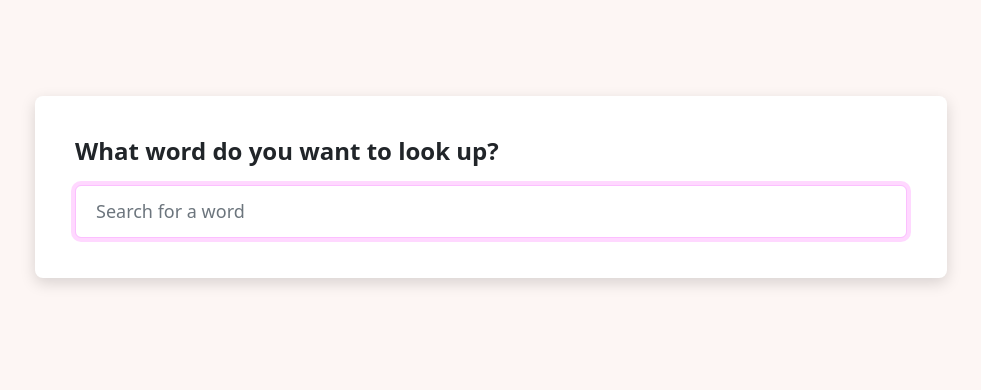
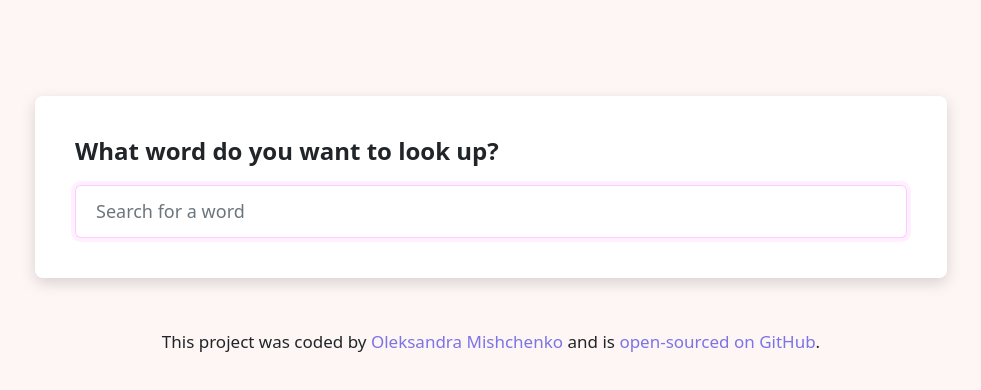
Before and after one commit to Morikachan/react-dictionary, a React (Create React App) app: page / in a window 1280 px wide. Shown: the top 390 px of the page, without its empty margins (149-1130 px from the left). Built offline with nearby package versions, Linux system fonts and the light colour scheme.

Commit message:
added photo section and footer, changed styling,

```diff
--- a/src/components/Dictionary.css
+++ b/src/components/Dictionary.css
@@ -27,6 +27,10 @@
 }
 
 .Dictionary .form-control:focus {
-  border-color: #fcbfff;
-  box-shadow: 0 0 0 0.25rem rgba(255, 100, 255, 0.25);
+  border-color: rgba(255, 100, 255, 0.25);
+  box-shadow: 0 0 0 0.25rem rgba(255, 100, 255, 0.1);
 }
+
+.Dictionary .error {
+  font-size: 22px;
+}
--- a/src/components/Dictionary.js
+++ b/src/components/Dictionary.js
@@ -2,28 +2,39 @@ import React, { useState } from "react";
 import axios from "axios";
 import "./Dictionary.css";
 import Results from "./Results";
+import Footer from "./Footer";
 import Form from "react-bootstrap/Form";
 
 function Dictionary() {
   const [keyword, setKeyword] = useState("");
-  const [results, setResults] = useState(null);
-
-  function apiHundle() {
-    const apiURL = `https://api.dictionaryapi.dev/api/v2/entries/en/${keyword}`;
-    axios.get(apiURL).then(handleResponse);
-  }
+  const [definition, setDefinition] = useState(null);
+  const [photos, setPhotos] = useState(null);
 
   function search(event) {
     event.preventDefault();
-    apiHundle();
+    apiDictionaryHandle();
   }
 
   function handleKeywordChange(event) {
     setKeyword(event.target.value);
   }
 
+  function apiDictionaryHandle() {
+    const apiUrl = `https://api.dictionaryapi.dev/api/v2/entries/en/${keyword}`;
+    axios.get(apiUrl).then(handleResponse);
+  }
+
   function handleResponse(response) {
-    setResults(response.data[0]);
+    setDefinition(response.data[0]);
+    let apiUrl = `https://api.pexels.com/v1/search?query=${response.data[0].word}&per_page=9`;
+    let apiKey = "563492ad6f91700001000001271447b8eb5f4f2e803c59313256eb8a";
+    axios
+      .get(apiUrl, { headers: { Authorization: `Bearer ${apiKey}` } })
+      .then(handleImages);
+  }
+
+  function handleImages(response) {
+    setPhotos(response.data.photos);
   }
 
   return (
@@ -40,7 +51,8 @@ function Dictionary() {
             />
           </Form>
         </section>
-        <Results results={results} />
+        <Results definition={definition} photos={photos} />
+        <Footer />
       </div>
     </div>
   );
--- /dev/null
+++ b/src/components/Footer.css
@@ -0,0 +1,16 @@
+.Footer {
+  margin-top: 25px;
+  font-size: 17px;
+  line-height: 18px;
+  text-align: center;
+  padding-top: 30px;
+}
+
+.Footer a {
+  text-decoration: none;
+  color: #7c73e6;
+}
+
+.Footer a:hover {
+  text-decoration: underline;
+}
--- /dev/null
+++ b/src/components/Footer.js
@@ -0,0 +1,26 @@
+import React from "react";
+import "./Footer.css";
+
+export default function Footer() {
+  return (
+    <footer className="Footer">
+      This project was coded by{" "}
+      <a
+        href="https://www.linkedin.com/in/oleksandra-mishchenko-33497b245/"
+        target="_blank"
+        rel="noopener noreferrer"
+      >
+        Oleksandra Mishchenko
+      </a>{" "}
+      and is{" "}
+      <a
+        href="https://github.com/Morikachan/react-dictionary"
+        target="_blank"
+        rel="noopener noreferrer"
+      >
+        open-sourced on GitHub
+      </a>
+      .
+    </footer>
+  );
+}
--- a/src/components/Phonetic.css
+++ b/src/components/Phonetic.css
@@ -10,6 +10,15 @@
   text-decoration: none;
   font-size: 14px;
   line-height: 17px;
+  font-weight: bold;
+  color: #7c73e6;
+  transition: all 150ms ease-in-out;
+}
+
+.Phonetic a:hover {
+  color: #ffffff;
+  background-color: #7c73e6;
+  border: 1px solid #7c73e6;
 }
 
 .Phonetic .phonetic-text {
--- a/src/components/Phonetic.js
+++ b/src/components/Phonetic.js
@@ -2,7 +2,6 @@ import React from "react";
 import "./Phonetic.css";
 
 export default function Phonetics({ phonetic }) {
-  console.log(phonetic);
   if (phonetic) {
     return (
       <div className="Phonetic">
--- /dev/null
+++ b/src/components/Photos.css
@@ -0,0 +1,4 @@
+.Photos img {
+  margin: 10px 0;
+  border-radius: 6px;
+}
--- /dev/null
+++ b/src/components/Photos.js
@@ -0,0 +1,35 @@
+import React from "react";
+import "./Photos.css";
+
+export default function Photos({ photos }) {
+  if (photos) {
+    return (
+      <section className="Photos">
+        <div className="row">
+          {photos.map((photo) => {
+            return (
+              <div
+                className="col-md-4 col-sm-6 d-flex align-self-center"
+                key={photo.id}
+              >
+                <a
+                  href={photo.src.original}
+                  target="_blank"
+                  rel="noopener noreferrer"
+                >
+                  <img
+                    src={photo.src.landscape}
+                    className="img-fluid"
+                    alt={photo.photographer}
+                  />
+                </a>
+              </div>
+            );
+          })}
+        </div>
+      </section>
+    );
+  } else {
+    return null;
+  }
+}
--- a/src/components/Results.js
+++ b/src/components/Results.js
@@ -1,30 +1,27 @@
 import React from "react";
 import Meaning from "./Meaning";
 import Phonetic from "./Phonetic";
+import Photos from "./Photos";
 import "./Results.css";
 
-export default function Results({ results }) {
-  console.log(results);
-  if (results) {
+export default function Results({ definition, photos }) {
+  if (definition) {
     return (
       <div className="Results">
         <section>
-          <h1>{results.word}</h1>
-          {results.phonetics.map((phonetic, index) => {
-            return (
-              <div>
-                <Phonetic phonetic={phonetic} key={index} />
-              </div>
-            );
+          <h1>{definition.word}</h1>
+          {definition.phonetics.map((phonetic, index) => {
+            return <Phonetic phonetic={phonetic} key={index} />;
           })}
         </section>
-        {results.meanings.map((meaning, index) => {
+        {definition.meanings.map((meaning, index) => {
           return (
             <section key={index}>
               <Meaning meaning={meaning} />
             </section>
           );
         })}
+        <Photos photos={photos} />
       </div>
     );
   } else {
--- a/src/components/Synonyms.css
+++ b/src/components/Synonyms.css
@@ -12,5 +12,5 @@
   padding: 5px 10px;
   list-style: none;
   border-radius: 6px;
-  background-color: rgba(221, 221, 221, 0.2);
+  background-color: rgba(196, 193, 224, 0.4);
 }
```
